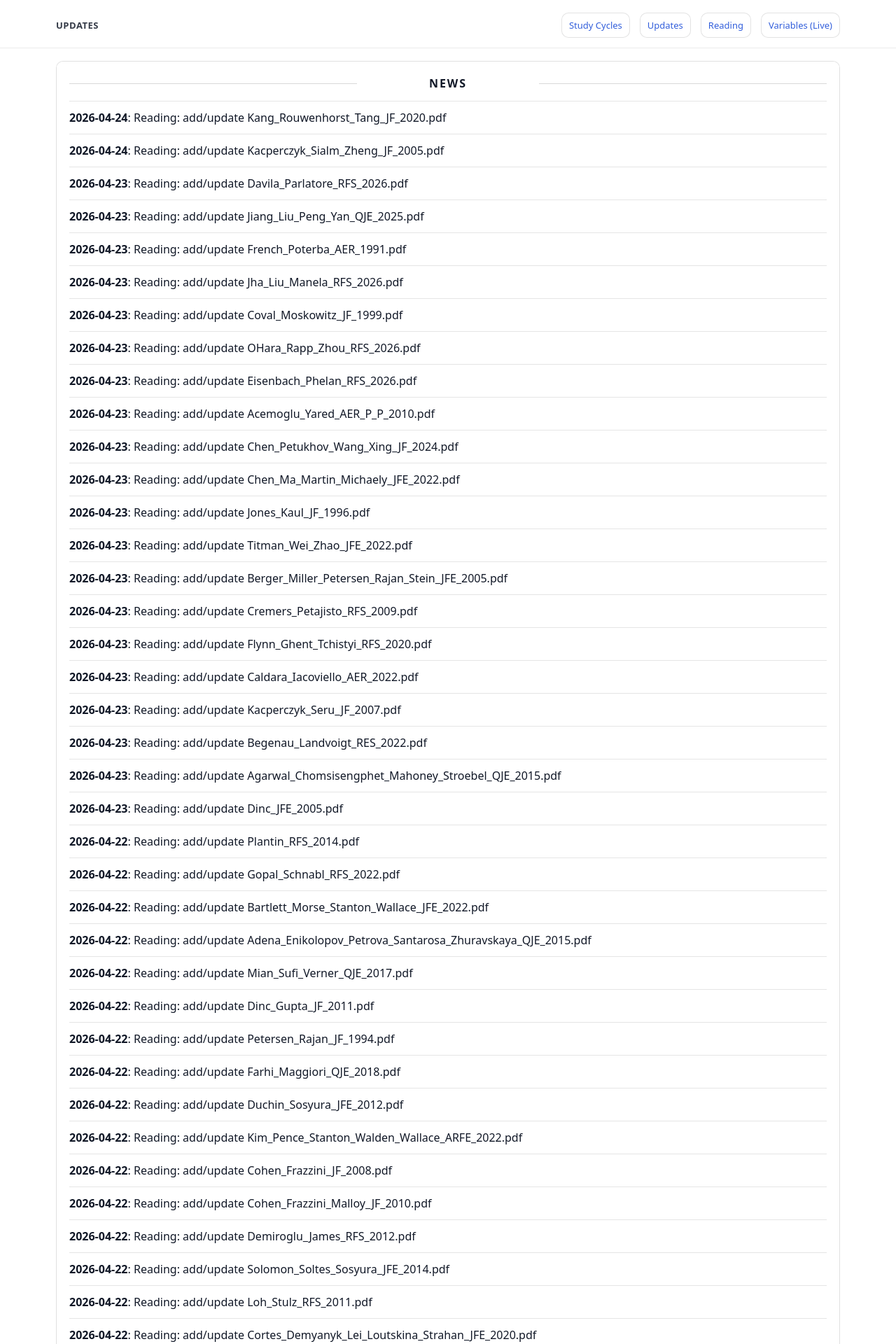
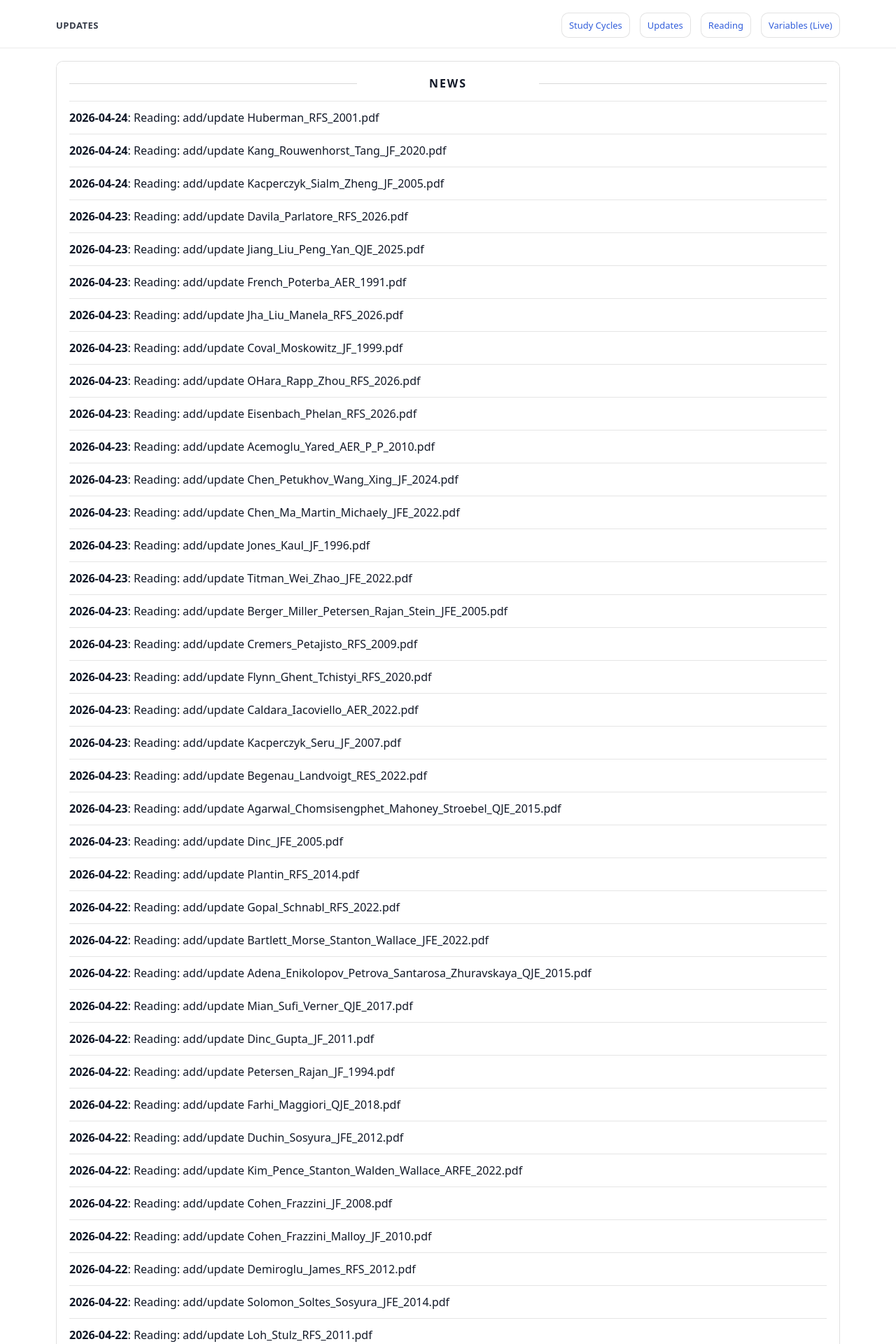
Before and after one commit to yaxinzn/study-archive, a Jekyll site: the page built from updates/index.md, in a window 1280 px wide. Shown: the top 1920 px of the page at 70% size. Built offline with Jekyll 4.4.1, drawn with Linux system fonts in a browser that asks for light colours; some of the changed text lies outside the part shown.

Commit message:
chore: update NEWS feed

```diff
--- a/_data/news.yml
+++ b/_data/news.yml
@@ -1,4 +1,7 @@
 # Auto-generated update history (sorted newest -> oldest). Do not edit manually.
+- ts: "1776981299"
+  date: "2026-04-24"
+  title: "Reading: add/update Huberman_RFS_2001.pdf"
 - ts: "1776978408"
   date: "2026-04-24"
   title: "Reading: add/update Kang_Rouwenhorst_Tang_JF_2020.pdf"
```
